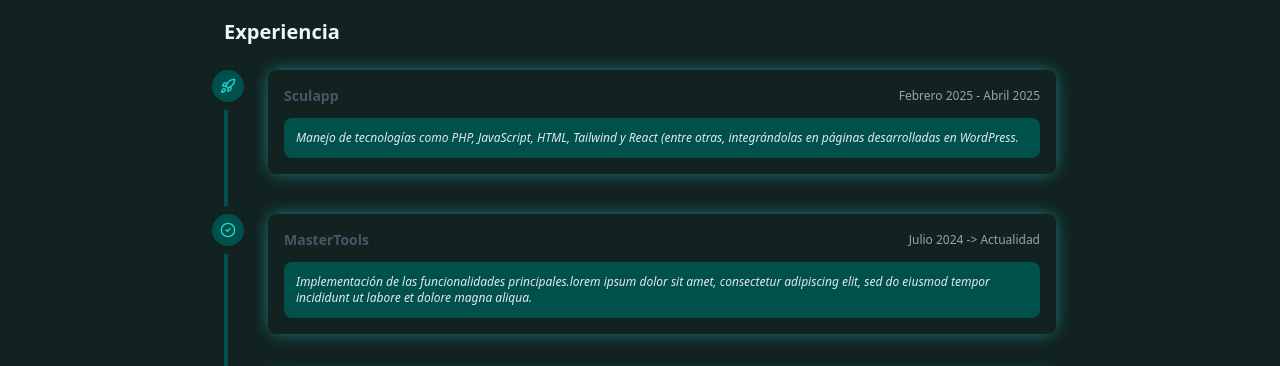
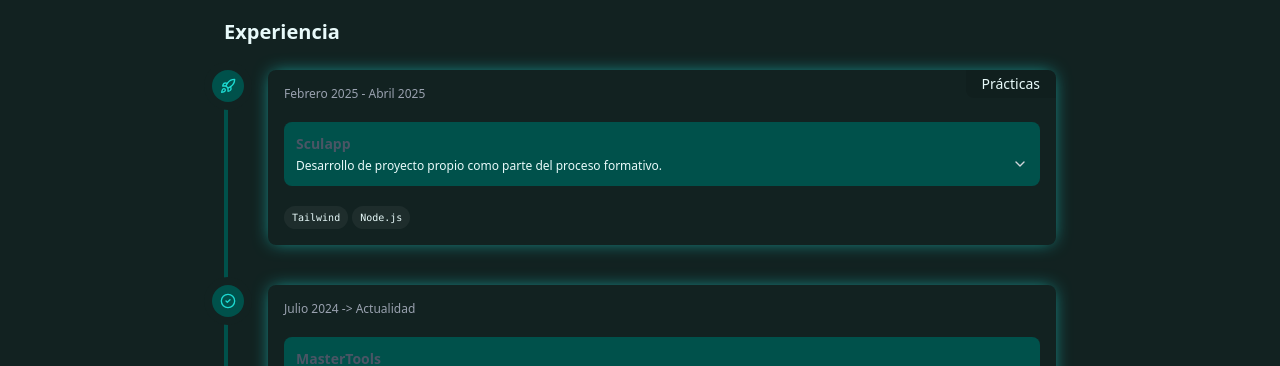
Before and after one commit to realeselvis-org/portfolio, a Next.js app: page / in a window 1280 px wide. Shown: the part 440-806 px from the top of the page. Built offline with nearby package versions, Linux system fonts and the light colour scheme.

Commit message:
Rediseño en cards de time line

```diff
--- a/package.json
+++ b/package.json
@@ -12,6 +12,7 @@
     "@prisma/client": "^6.17.1",
     "@supabase/supabase-js": "^2.75.0",
     "formidable": "^3.5.4",
+    "framer-motion": "^12.23.24",
     "lucide-react": "^0.544.0",
     "next": "15.5.3",
     "prisma": "^6.17.1",
--- a/src/app/components/Timeline.tsx
+++ b/src/app/components/Timeline.tsx
@@ -1,12 +1,17 @@
 "use client";
-import React from "react";
+import React, { useRef, useLayoutEffect, useState } from "react";
+import { ChevronDown, ChevronUp } from "lucide-react";
+import { motion, AnimatePresence } from "framer-motion";
 
 export type TimelineEvent = {
+  time?: string;
+  tag?: string;
   title: string;
   description: string;
-  time?: string;
+  largeDescription?: string;
   link?: string;
   icon?: React.ReactNode;
+  labels?: string[];
 };
 
 type Props = {
@@ -14,6 +19,13 @@ type Props = {
 };
 
 const Timeline: React.FC<Props> = ({ events }) => {
+  // Estado local para controlar qué ítem está expandido
+  const [openIndex, setOpenIndex] = useState<number | null>(null);
+
+  const toggleDescription = (index: number) => {
+    setOpenIndex(openIndex === index ? null : index);
+  };
+
   return (
     <ol className="relative border-s-4 border-[#00514B]">
       {events.map((event, index) => (
@@ -25,12 +37,25 @@ const Timeline: React.FC<Props> = ({ events }) => {
 
           {/* Contenido */}
           <div className="p-4 shadow-custom rounded-lg">
-            <div className="items-center justify-between mb-3 sm:flex">
+
+            {/* Fecha y tag */}
+            <div className="">
+              <div className="items-center justify-between mb-5 sm:flex">
                 {event.time && (
                   <time className="mb-1 text-xs font-normal text-gray-400 sm:order-last sm:mb-0">
                     {event.time}
                   </time>
                 )}
+              </div>
+              {event.tag && (
+                <div className="absolute top-0 right-0 p-1 text-sm rounded-tr-lg rounded-bl-lg  px-4 py-1 bg-black/10">
+                  <h3>{event.tag}</h3>
+                </div>
+              )}
+            </div>
+
+            {/* Título y descripción */}
+            <div className="p-3 rounded-lg bg-[#00514B]">
               <div className="text-sm font-normal text-gray-200 dark:text-gray-300">
                 {event.link ? (
                   <a
@@ -45,13 +70,51 @@ const Timeline: React.FC<Props> = ({ events }) => {
                   </span>
                 )}
               </div>
+
+              {/* Descripción corta */}
+              <div className="flex justify-between">
+                <p className="text-xs mt-1">{event.description}</p>
+
+                {/* Flecha toggle */}
+                {event.largeDescription && (
+                  <button
+                    onClick={() => toggleDescription(index)}
+                    className="ml-2 text-gray-300 hover:text-white transition-transform cursor-pointer"
+                  >
+                    {openIndex === index ? (
+                      <ChevronUp size={16} />
+                    ) : (
+                      <ChevronDown size={16} />
+                    )}
+                  </button>
+                )}
               </div>
 
-            <div className="p-3 rounded-lg bg-[#00514B]">
-              <p className="text-xs italic font-normal text-gray-200">
-                {event.description}
+              {/* Descripción larga animada */}
+              <AnimatePresence initial={false}>
+                {openIndex === index && event.largeDescription && (
+                  <HeightMotion key="largeDescription">
+                    <p className="text-xs text-gray-100">
+                      {event.largeDescription}
                     </p>
+                  </HeightMotion>
+                )}
+              </AnimatePresence>
             </div>
+
+            {/* Labels */}
+            {event.labels && event.labels.length > 0 && (
+              <div className="flex flex-wrap gap-1 justify-center md:justify-start mt-5">
+                {event.labels.map((label, i) => (
+                  <span
+                    key={`${index}-label-${i}`}
+                    className="bg-white/5 px-2 py-1 rounded-2xl text-[10px] font-mono"
+                  >
+                    {label}
+                  </span>
+                ))}
+              </div>
+            )}
           </div>
         </li>
       ))}
@@ -59,4 +122,39 @@ const Timeline: React.FC<Props> = ({ events }) => {
   );
 };
 
+/* --- Componente auxiliar con animación de altura fluida --- */
+const HeightMotion = ({ children }: { children: React.ReactNode }) => {
+  const ref = useRef<HTMLDivElement>(null);
+  const [height, setHeight] = useState(0);
+
+  useLayoutEffect(() => {
+    // mide en el siguiente frame para asegurarnos que estilos/paint estén listos
+    const measure = () => {
+      if (ref.current) {
+        // scrollHeight incluye padding interior del wrapper
+        setHeight(ref.current.scrollHeight);
+      }
+    };
+
+    // requestAnimationFrame garantiza medición tras layout
+    const raf = requestAnimationFrame(measure);
+    return () => cancelAnimationFrame(raf);
+  }, [children]);
+
+  return (
+    <motion.div
+      initial={{ height: 0, opacity: 0 }}
+      animate={{ height, opacity: 1 }}
+      exit={{ height: 0, opacity: 0 }}
+      transition={{ duration: 0.45, ease: "easeInOut" }}
+      style={{ overflow: "hidden" }} // usalo en style para mayor certeza
+    >
+      {/* wrapper que se mide */}
+      <div ref={ref} className="pt-2">
+        {children}
+      </div>
+    </motion.div>
+  );
+};
+
 export default Timeline;
--- a/src/app/page.tsx
+++ b/src/app/page.tsx
@@ -80,11 +80,14 @@ export default function Home() {
   // Eventos para el Timeline
   const timelineEvents = [
     {
+      time: "Febrero 2025 - Abril 2025",
+      tag: "Prácticas",
       title: "Sculapp",
-      description: "Manejo de tecnologías como PHP, JavaScript, HTML, Tailwind y React (entre otras, integrándolas en páginas desarrolladas en WordPress. ",
+      description: "Desarrollo de proyecto propio como parte del proceso formativo.",
+      largeDescription: "Elaboración de la documentación técnica y adopción de buenas prácticas de desarrollo, con el propósito de comprender de forma integral el ciclo de vida del software.",
       icon: <Rocket className="w-5 h-5" />,
-      time: "Febrero 2025 - Abril 2025",
       link: "/proyecto",
+      labels: ["Tailwind", "Node.js"],
     },
     {
       title: "MasterTools",
```
Also changed, not shown: 1 other file (tests, documents, lock files or other folders). Lines whose indentation alone changed are shown as unchanged.
